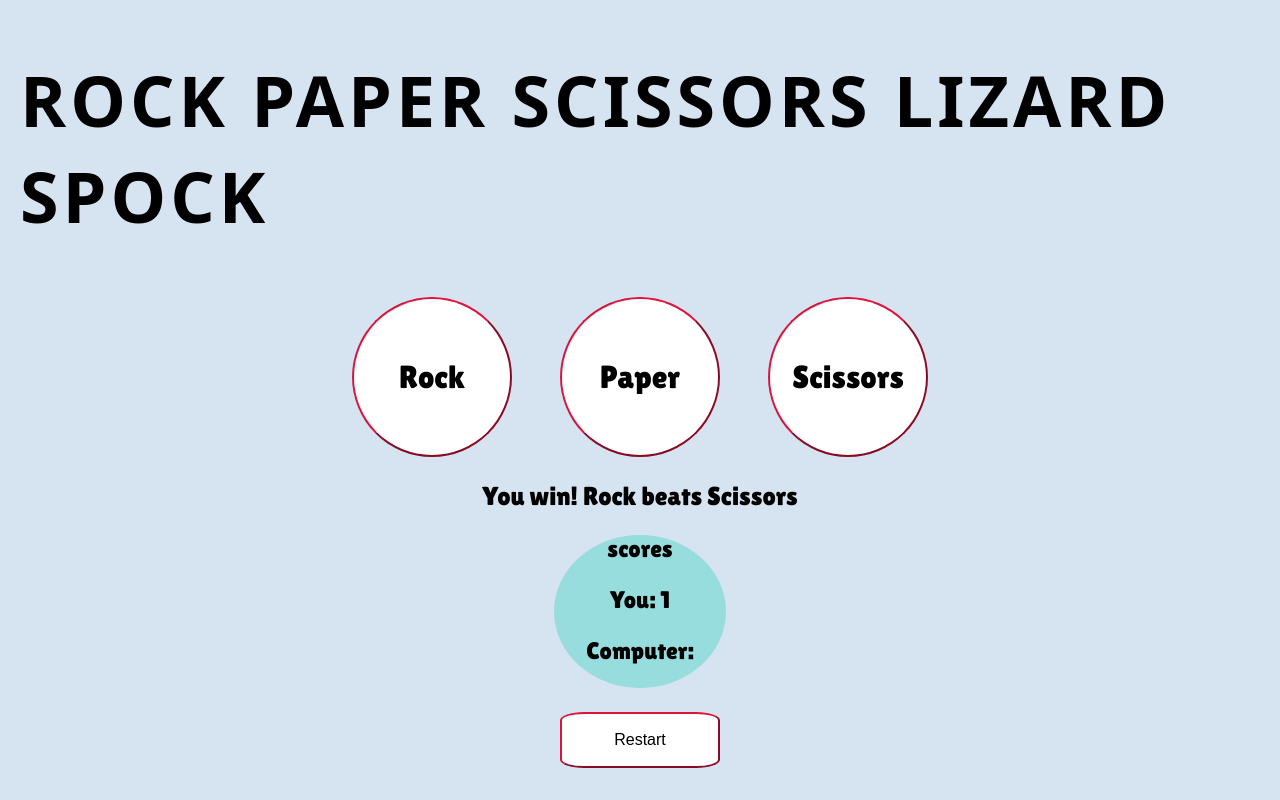
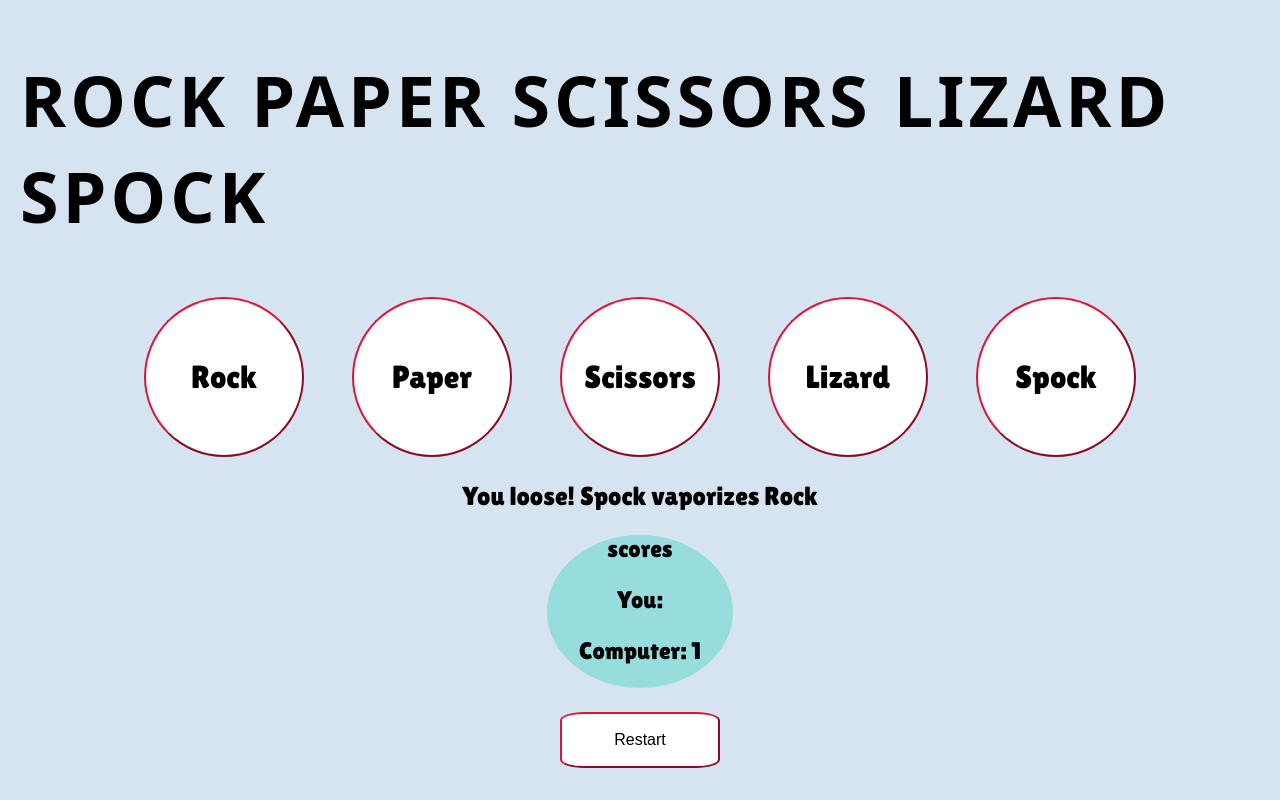
Before and after one commit to mutaician/Rock_paper_scissors_odin, a plain HTML site: page index.html in a window 1280 px wide. Both pictures are taken after a click on the button "Rock". Drawn offline with Linux system fonts and the light colour scheme; a web font is replaced by a local one.

Commit message:
addeed lizard and spock

```diff
--- a/index.html
+++ b/index.html
@@ -14,6 +14,9 @@
         <button class="rock"><p class="button-name">Rock</p></button>
         <button class="paper"><p class="button-name">Paper</p></button>
         <button class="scissors"><p class="button-name">Scissors</p></button>
+        <button class="lizard"><p class="button-name">Lizard</p></button>
+        <button class="spock"><p class="button-name">Spock</p></button>
+
     </div>
     <div class="results"></div>
     <div class="score">scores</div>
--- a/script.js
+++ b/script.js
@@ -5,6 +5,8 @@ function start_game(){
     rock.addEventListener('click', rock_handler)
     paper.addEventListener('click', paper_handler)
     scissors.addEventListener('click', scissors_handler)
+    lizard.addEventListener('click', lizard_handler)
+    spock.addEventListener('click', spock_handler)
     playerScore.textContent = 'You: '
     computerScore.textContent = 'Computer: '
     results.textContent = ''
@@ -12,34 +14,67 @@ function start_game(){
 }
 
 function getComputerChoice(){
-    const choices = ["Rock", "Paper", "Scissors"]
-    let random_index = Math.floor(Math.random() * 3)
+    const choices = ["Rock", "Paper", "Scissors", "Lizard", "Spock"]
+    let random_index = Math.floor(Math.random() * choices.length)
     return choices[random_index]
 }
 
-function checkChoices(player, computer){
-    if (player == computer){
-        return "tie"
-    }
-    else if ((player == "Rock" && computer == "Scissors") ||
-        (player == "Paper" && computer == "Rock") ||
-        (player == "Scissors" && computer == "Paper"))
-    return 'win'
+function formartResults(firstChoice, secondChoice) {
+    let first = firstChoice.toLowerCase()
+    let second = secondChoice.toLowerCase()
+    const lookupTable = {
+      rock: {
+        scissors: "crushes",
+        lizard: "smashes",
+      },
+      paper: {
+        rock: "covers",
+        spock: "disproves",
+      },
+      scissors: {
+        paper: "cuts",
+        lizard: "decapitates",
+      },
+      lizard: {
+        spock: "poisons",
+        paper: "eats",
+      },
+      spock: {
+        rock: "vaporizes",
+        scissors: "smashes",
+      },
+    };
+    const result = lookupTable[first][second];
+    return `${firstChoice} ${result} ${secondChoice}`
+}
 
-    else return 'loose'
+const rules = {
+    Rock: ['Scissors', 'Lizard'],
+    Paper: ['Rock', 'Spock'],
+    Scissors: ['Paper', 'Lizard'],
+    Lizard: ['Paper', 'Spock'],
+    Spock: ['Rock', 'Scissors']
+  }
+
+function checkChoices(player, computer) {
+    if (player == computer) return 'tie'
+
+    if (rules[player].includes(computer)) return 'win'
+    if (rules[computer].includes(player)) return 'loose'
 }
 
 function calcResults(playerChoice) {
 
     let computerChoice = getComputerChoice()
+    console.log(playerChoice,computerChoice)
     let playResults = checkChoices(playerChoice, computerChoice)
     if (playResults == 'win'){
-        results.textContent = "You win! " + playerChoice + " beats " + computerChoice
+        results.textContent = `You win! ` + formartResults(playerChoice,computerChoice)
         player_score ++
         playerScore.textContent = "You: "+ player_score
     }
     else if (playResults == 'loose'){
-        results.textContent = "You loose! " + computerChoice + " beats " + playerChoice
+        results.textContent = "You loose! " + formartResults(computerChoice, playerChoice)
         computer_score ++
         computerScore.textContent = "Computer: "+ computer_score
     }
@@ -51,6 +86,8 @@ function calcResults(playerChoice) {
         rock_remover()
         paper_remover()
         scissors_remover()
+        lizard_remover()
+        spock_remover()
     }
 
 }
@@ -68,13 +105,19 @@ function decidewinner(player_score, computer_score) {
 const rock_handler = function() {calcResults('Rock')}
 const paper_handler = function() {calcResults('Paper')}
 const scissors_handler = function() {calcResults('Scissors')}
+const lizard_handler = function() {calcResults('Lizard')}
+const spock_handler = function() {calcResults('Spock')}
 const rock_remover = function() {rock.removeEventListener('click', rock_handler)};
 const paper_remover = function() {paper.removeEventListener('click', paper_handler)}
 const scissors_remover = function() {scissors.removeEventListener('click', scissors_handler)}
+const lizard_remover = function() {lizard.removeEventListener('click', lizard_handler)}
+const spock_remover = function() {spock.removeEventListener('click', lizard_handler)}
 
 const rock = document.querySelector('.rock')
 const paper = document.querySelector('.paper')
 const scissors = document.querySelector('.scissors')
+const lizard = document.querySelector('.lizard')
+const spock = document.querySelector('.spock')
 const results = document.querySelector('.results')
 const divScore = document.querySelector('.score')
 const restart = document.querySelector('.restart')
```
